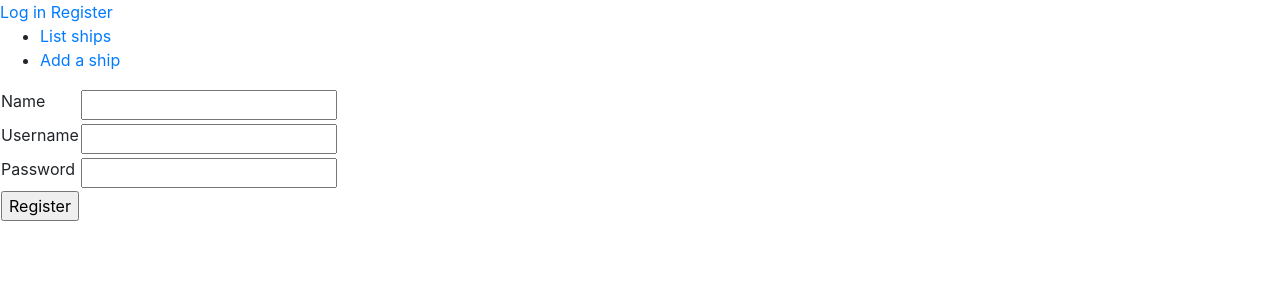
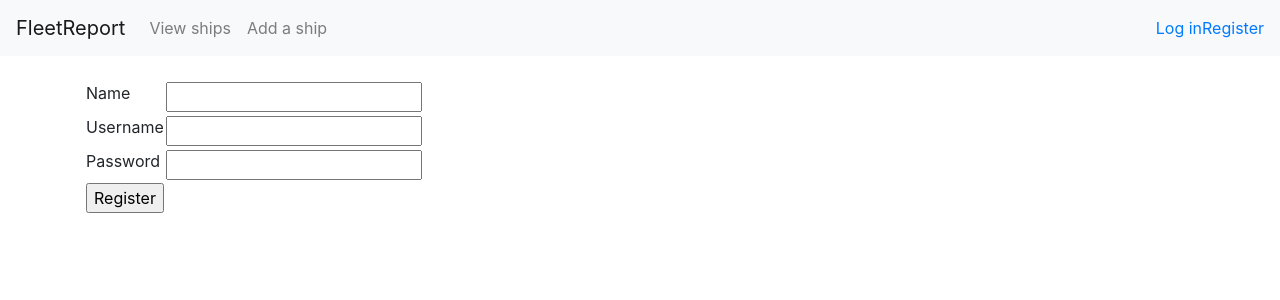
Before and after one commit to elucca/FleetReport, a Flask app: page /auth/newuser in a window 1280 px wide. Shown: the top 300 px of the page. Run offline with Flask 2, Linux system fonts and the light colour scheme; some libraries are stand-ins or nearby versions.

Commit message:
Improve templates

```diff
--- a/application/templates/layout.html
+++ b/application/templates/layout.html
@@ -1,37 +1,63 @@
 <!DOCTYPE html>
 <html>
+
 <head>
   <meta charset="utf-8">
   <title>FleetReport</title>
+  <!--Bootstrap stuff for scaling pages-->
+  <meta name="viewport" content="width=device-width, initial-scale=1, shrink-to-fit=no">
   <!--Bootstrap stylesheet-->
-    <link rel="stylesheet" href="https://maxcdn.bootstrapcdn.com/bootstrap/4.0.0/css/bootstrap.min.css" integrity="sha384-Gn5384xqQ1aoWXA+058RXPxPg6fy4IWvTNh0E263XmFcJlSAwiGgFAW/dAiS6JXm" crossorigin="anonymous">
+  <link rel="stylesheet" href="https://maxcdn.bootstrapcdn.com/bootstrap/4.0.0/css/bootstrap.min.css" integrity="sha384-Gn5384xqQ1aoWXA+058RXPxPg6fy4IWvTNh0E263XmFcJlSAwiGgFAW/dAiS6JXm"
+    crossorigin="anonymous">
 </head>
 
 <body>
+<!--Main navbar-->
+  <nav class="navbar navbar-expand-md navbar-light bg-light mb-4">
+    <a class="navbar-brand" href="#">FleetReport</a>
+    <button class="navbar-toggler" type="button" data-toggle="collapse" data-target="#navbarCollapse" aria-controls="navbarCollapse"
+      aria-expanded="false" aria-label="Toggle navigation">
+      <span class="navbar-toggler-icon"></span>
+    </button>
+    <div class="collapse navbar-collapse" id="navbarCollapse">
+      <ul class="navbar-nav mr-auto">
+        <li class="nav-item">
+          <a class="nav-link" href="{{ url_for('ships_index') }} ">View ships</a>
+        </li>
+        <li class="nav-item">
+          <a class="nav-link" href="{{ url_for('ships_create_form') }} ">Add a ship</a>
+        </li>
+      </ul>
+      <div class="form-inline mt-2 mt-md-0">
         {% if current_user.is_authenticated %}
-    <p>
-      Logged in as {{ current_user.name }}. <a href="{{ url_for('auth_logout') }}">Log out</a>
-    </p>
+        <p></p>
+        <a href="{{ url_for('auth_logout') }}">Logged in as {{ current_user.name }}. Log out</a>
         {% else %}
         <a href="{{ url_for('auth_login') }}">Log in</a>
         <a href="{{ url_for('auth_newuser') }}">Register</a>
         {% endif %}
+      </div>
+    </div>
+  </nav>
 
-    <ul>
-      <li><a href="{{ url_for('ships_index') }}">List ships</a></li>
-      <li><a href="{{ url_for('ships_create_form') }}">Add a ship</a></li>
-    </ul>
-
+  <!--Main tags handle Boostrap's spacing-->
+  <main role="main" class="container">
     {% block body %}
     <p>
       <!--Content goes here-->
     </p>
     {% endblock %}
+  </main>
+
 
   <!--Boostrap plugins-->
-    <script src="https://code.jquery.com/jquery-3.2.1.slim.min.js" integrity="sha384-KJ3o2DKtIkvYIK3UENzmM7KCkRr/rE9/Qpg6aAZGJwFDMVNA/GpGFF93hXpG5KkN" crossorigin="anonymous"></script>
-    <script src="https://cdnjs.cloudflare.com/ajax/libs/popper.js/1.12.9/umd/popper.min.js" integrity="sha384-ApNbgh9B+Y1QKtv3Rn7W3mgPxhU9K/ScQsAP7hUibX39j7fakFPskvXusvfa0b4Q" crossorigin="anonymous"></script>
-    <script src="https://maxcdn.bootstrapcdn.com/bootstrap/4.0.0/js/bootstrap.min.js" integrity="sha384-JZR6Spejh4U02d8jOt6vLEHfe/JQGiRRSQQxSfFWpi1MquVdAyjUar5+76PVCmYl" crossorigin="anonymous"></script>
+  <script src="https://code.jquery.com/jquery-3.2.1.slim.min.js" integrity="sha384-KJ3o2DKtIkvYIK3UENzmM7KCkRr/rE9/Qpg6aAZGJwFDMVNA/GpGFF93hXpG5KkN"
+    crossorigin="anonymous"></script>
+  <script src="https://cdnjs.cloudflare.com/ajax/libs/popper.js/1.12.9/umd/popper.min.js" integrity="sha384-ApNbgh9B+Y1QKtv3Rn7W3mgPxhU9K/ScQsAP7hUibX39j7fakFPskvXusvfa0b4Q"
+    crossorigin="anonymous"></script>
+  <script src="https://maxcdn.bootstrapcdn.com/bootstrap/4.0.0/js/bootstrap.min.js" integrity="sha384-JZR6Spejh4U02d8jOt6vLEHfe/JQGiRRSQQxSfFWpi1MquVdAyjUar5+76PVCmYl"
+    crossorigin="anonymous"></script>
 
 </body>
+
 </html>
```
Lines whose indentation alone changed are shown as unchanged.
